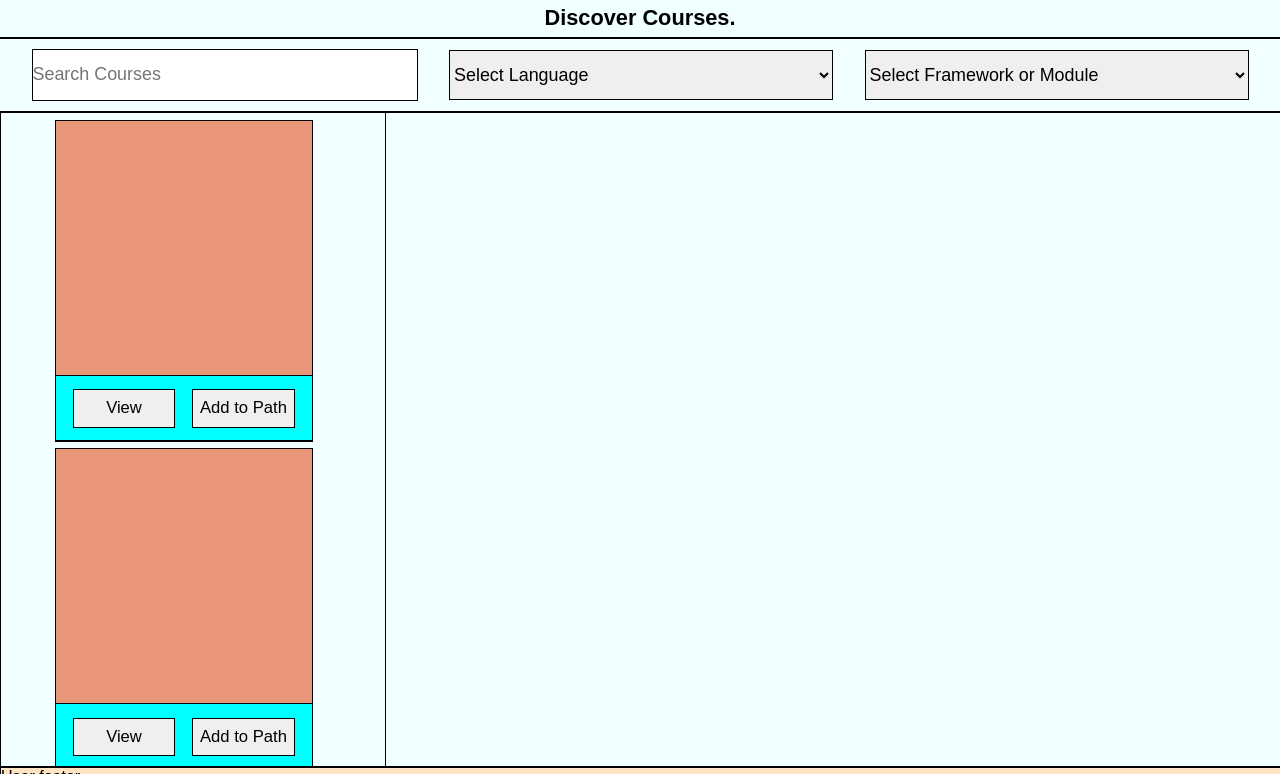
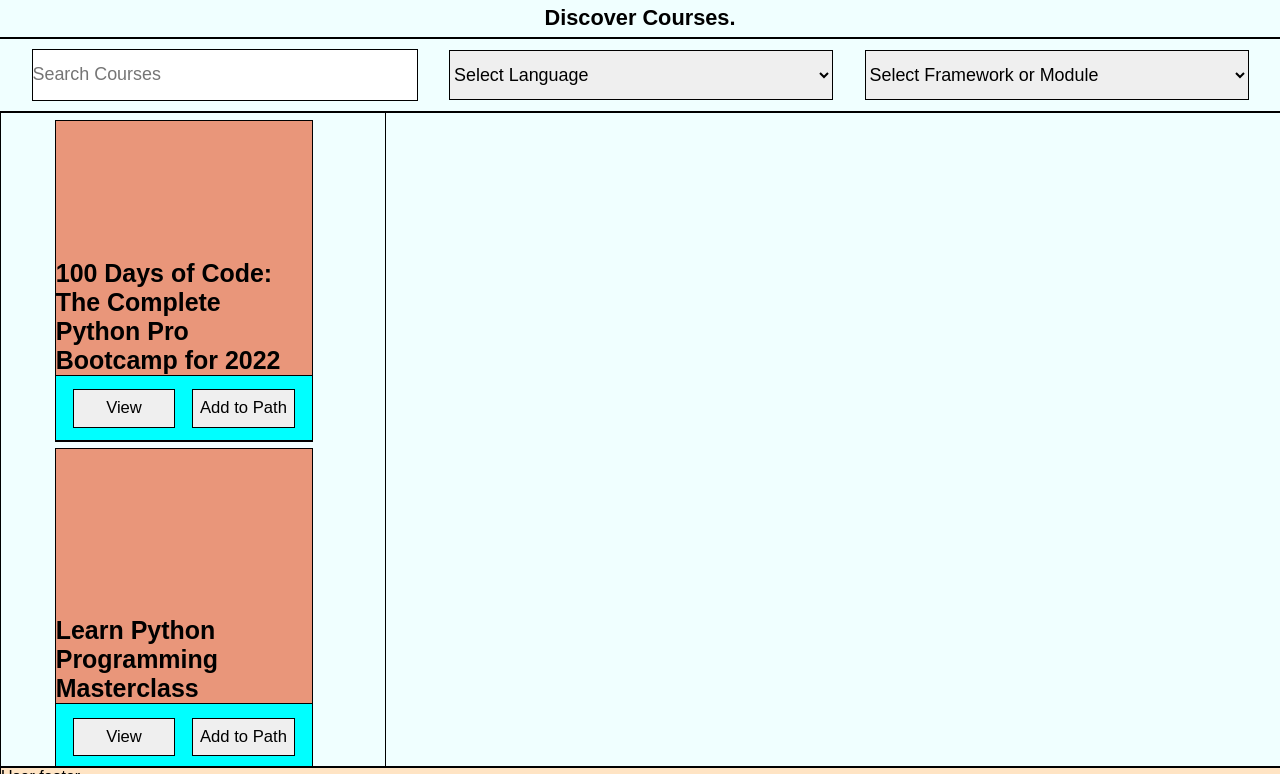
Before and after one commit to MokuaEnock/NxT-learn, a React (Create React App) app: page / in a window 1280 px wide. Shown: the part 2206-2980 px from the top of the page. Built offline with nearby package versions, Linux system fonts and the light colour scheme; data requests are answered from the project's data file.

Commit message:
fetch data from server and render headings

```diff
--- a/src/components/user/userHome.js
+++ b/src/components/user/userHome.js
@@ -1,17 +1,26 @@
-import React from "react";
+import React, { useState, useEffect } from "react";
 import UserAside from "./userAside";
 import UserFooter from "./userFooter";
 function UserHome() {
-  function CourseItem() {
+  let [item, setItem] = useState([]);
+  useEffect(() => {
+    fetch("http://localhost:8000/results")
+      .then((r) => r.json())
+      .then((r) => setItem(r));
+  }, []);
+
+  let itemList = item.map((e) => {
     return (
-      <li id="course_card">
+      <li id="course_card" key={e.id}>
+        <h2>{e.title}</h2>
         <span>
           <button>View</button>
           <button>Add to Path</button>
         </span>
       </li>
     );
-  }
+  });
+
   return (
     <>
       <UserAside />
@@ -36,21 +45,7 @@ function UserHome() {
           </select>
         </form>
         <div id="user_home_container">
-          <ul id="course_list">
-            <CourseItem />
-            <CourseItem />
-            <CourseItem />
-            <CourseItem />
-            <CourseItem />
-            <CourseItem />
-            <CourseItem />
-            <CourseItem />
-            <CourseItem />
-            <CourseItem />
-            <CourseItem />
-            <CourseItem />
-            <CourseItem />
-          </ul>
+          <ul id="course_list">{itemList}</ul>
         </div>
       </section>
       <UserFooter />
--- a/src/index.css
+++ b/src/index.css
@@ -285,6 +285,7 @@ select:focus {
 }
 
 #course_card {
+  font-size: 1.3vw;
   width: 20vw;
   height: 25vw;
   border: thin solid;
```
